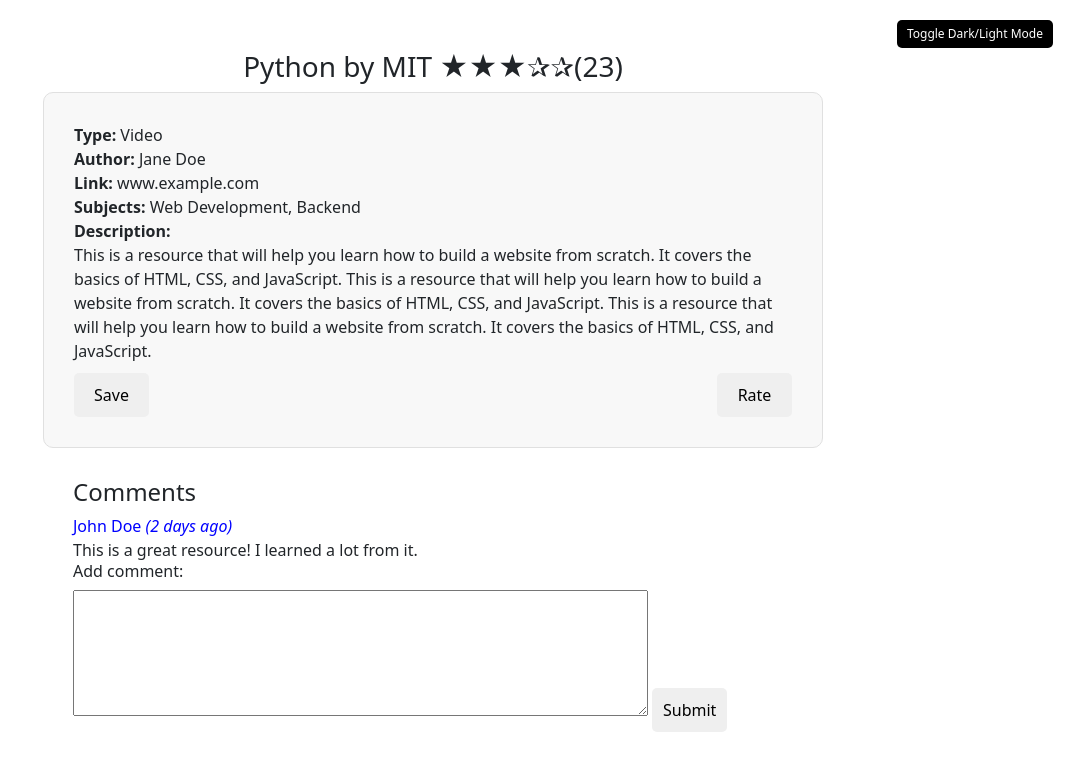
After one commit to ben12mwaniki/skill-up, a Django app: page /resource in a window 1280 px wide. The commit adds this page. Shown: the top 771 px of the page, without its empty margins (207-1280 px from the left). Run offline with Django 5.2, Linux system fonts and the light colour scheme.

Commit message:
add resource information page

```diff
--- a/skillup/djangoapp/urls.py
+++ b/skillup/djangoapp/urls.py
@@ -8,4 +8,5 @@ urlpatterns = [
     path('login',views.login,name='login'),
     path('search-results',views.search,name='search-results'),
     path('profile',views.profile,name='profile'),
+    path('resource',views.get_resource,name='resource'),
     ]
--- a/skillup/djangoapp/views.py
+++ b/skillup/djangoapp/views.py
@@ -44,23 +44,26 @@ def create_resource(request):
         subjects = request.POST.getlist('subjects')
         description = request.POST.get('description')
 
-        print(' '.join(subjects))
+        resource = {
+            "title": title,
+            "type": type,
+            "link": link,
+            "author":"",
+            "subjects": ', '.join(subjects),
+            "description": description,
+            "stars_total": 0,
+            "star_rating": 0,
+            "raters":0,
+            "comments": []
 
+        }
 
         dbname = client['skillupdb']
         collection = dbname['resources']
-        resource = {
-            "title": title,
-            "subjects": ', '.join(subjects),
-            "type": type,
-            "link": link,
-            "description": description,
-            "stars": 0,
-            "rating": 0
-        }
+
         try:
             collection.insert_one(resource)
-            return HttpResponse("<h1>Resource created successfully!</h1>")
+            return redirect('/profile')
         except Exception as e:
             print(e)
             return render(request, 'create_resource.html', {'error': 'Error creating resource!'})
@@ -114,6 +117,8 @@ def search(request):
 
     if request.method == 'GET':
         return redirect('/')
+def get_resource(request):
+    return render(request, 'resource.html')
 
 def get_resources(request):
     dbname = client['skillupdb']
--- /dev/null
+++ b/skillup/static/resource.css
@@ -0,0 +1,93 @@
+body {
+    background-color: #ffffff;
+    color: #000000;
+    font-family: Arial, sans-serif;
+}
+
+.dark-mode {
+    background-color: #121212;
+    color: #ffffff;
+}
+
+
+
+.content {
+   padding-left: 250px;
+   padding-right: 250px;
+}
+
+.content .resource{
+    background-color: #f8f8f8;
+    border: 1px solid #e0e0e0;
+    padding: 30px;
+    padding-left: 30px;
+    padding-right: 30px;
+    border-radius: 10px;
+}
+.content .comment{
+    padding: 30px;
+
+    .comment-header {
+        color: blue;
+    }
+
+}
+
+
+
+.dark-mode .btn,
+.dark-mode .btn-submit {
+    background-color: #555555;
+    color: #ffffff;
+}
+.dark-mode .content .resource{
+    background-color: #111111;
+    border: 1px solid #444444;
+}
+
+.header-container {
+    margin-top: 50px;
+}
+
+.toggle-button {
+    position: absolute;
+    top: 20px;
+    right: 20px;
+    cursor: pointer;
+    padding: 5px 10px;
+    font-size: 12px;
+    border: none;
+    border-radius: 5px;
+    background-color: #000000;
+    color: #ffffff;
+}
+
+.btn-submit {
+    width: 75px;
+    padding: 10px;
+    border: none;
+    border-radius: 5px;
+    margin-top: 10px;
+}
+
+.btn-submit.light-mode {
+    background-color: #000000;
+    color: #ffffff;
+}
+
+.btn-submit.dark-mode {
+    background-color: #ffffff;
+    color: #000000;
+}
+
+.btn-submit:hover {
+    background-color: #333333;
+}
+
+.btn-submit.light-mode:hover {
+    background-color: #666666;
+}
+
+.btn-submit.dark-mode:hover {
+    background-color: #dddddd;
+}
--- a/skillup/templates/index.html
+++ b/skillup/templates/index.html
@@ -31,11 +31,11 @@
         <h1 class="centered" style="color:#070404;" >skillUp</h1>
         <div class="search">
           <i class="fa fa-search"></i>
-          <input type="text" name="search_text" class="form-control" placeholder="Want to learn? Search with keywords">
+          <input type="text" name="search_text" class="form-control" placeholder="🔍Want to learn? Search with keywords">
           <button class="btn btn-primary" type="submit">Search</button>
         </div>
         <div style="color:#000000;">
-          Hint: use <em>-keyword</em> to exclude keyword from results e.g. <em>-java</em>
+          Hint: use <em>-keyword</em> to exclude keyword from results e.g. <em>programming -java</em>
         </div>
       </div>
 
--- /dev/null
+++ b/skillup/templates/resource.html
@@ -0,0 +1,85 @@
+<!DOCTYPE html>
+<html lang="en">
+<head>
+    <meta name="viewport" content="width=device-width, initial-scale=1">
+    <title>resource-info</title>
+    {% load static %}
+    <link href="{% static 'resource.css' %}" rel="stylesheet">
+    <link href="https://cdn.jsdelivr.net/npm/bootstrap@5.3.3/dist/css/bootstrap.min.css" rel="stylesheet">
+</head>
+<body>
+    <button class="toggle-button" onclick="toggleMode()">Toggle Dark/Light Mode</button>
+
+    <div class="content" >
+        <div class="d-flex header-container justify-content-center">
+            <h3>Python by MIT ★★★✰✰(23)</h3>
+        </div>
+
+        <div class="resource">
+            <div>
+                <b>Type: </b> Video
+            </div>
+              <div>
+                 <b>Author:</b>  Jane Doe
+              </div>
+              <div>
+               <b>Link:</b>    www.example.com
+              </div>
+              <div>
+                <b>Subjects:</b>   Web Development, Backend
+              </div>
+              <div>
+                <b>Description:</b>
+                <div>
+                  This is a resource that will help you learn how to build a website from scratch. It covers the basics of HTML, CSS, and JavaScript.
+                  This is a resource that will help you learn how to build a website from scratch. It covers the basics of HTML, CSS, and JavaScript.
+                  This is a resource that will help you learn how to build a website from scratch. It covers the basics of HTML, CSS, and JavaScript.
+                </div>
+
+              </div>
+
+              <div class="d-flex justify-content-between">
+                <button class="btn-submit">Save</button>
+                <button class="btn-submit">Rate</button>
+            </div>
+
+        </div>
+
+
+            <div class="comment">
+                <h4>Comments</h4>
+
+                <div class="comment-header">
+                    <div> John Doe <em> (2 days ago)</em> </div>
+
+                </div>
+                <div class="comment-body">
+                    This is a great resource! I learned a lot from it.
+                </div>
+
+                <h6>
+                    <label for="comment">Add comment:</label>
+                </h6>
+                <textarea name="comment" cols="60" rows="5"> </textarea>
+                <button class="btn-submit">Submit</button>
+
+            </div>
+
+
+
+
+
+    </div>
+
+    <script>
+        function toggleMode() {
+            document.body.classList.toggle('dark-mode');
+
+            // Toggle button and resource elements between light and dark mode
+            const btnSubmit = document.querySelector('.btn-submit');
+            btnSubmit.classList.toggle('light-mode');
+            btnSubmit.classList.toggle('dark-mode');
+        }
+    </script>
+</body>
+</html>
--- a/skillup/templates/results.html
+++ b/skillup/templates/results.html
@@ -19,13 +19,15 @@
             <th>Type</th>
             <th>Link</th>
             <th>Subject</th>
+            <th>Rating</th>
           </tr>
           {% for resource in resources %}
           <tr>
-            <td>{{ resource.title }}</td>
+            <td> <a href=" ">{{ resource.title }} </a></td>
             <td>{{ resource.type }}</td>
             <td><a href="{{ resource.link }}">visit</a></td>
             <td>{{ resource.subjects }}</td>
+            <td>{{ resource.star_rating }}</td>
           </tr>
           {% endfor %}
       </table>
```
